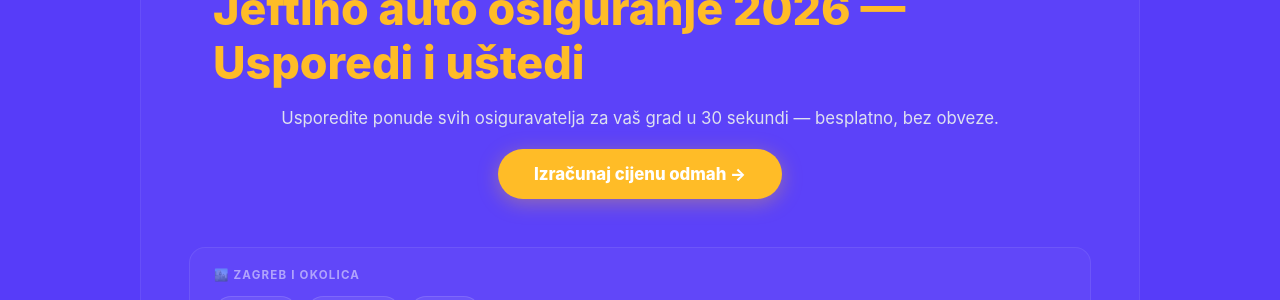
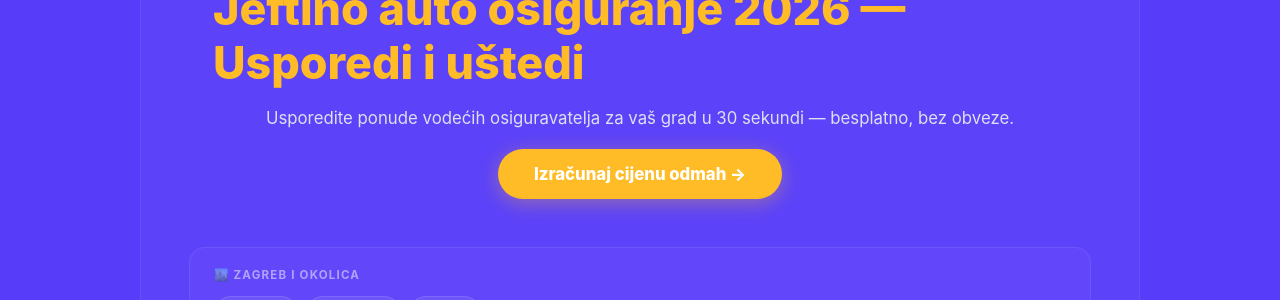
Before and after one commit to Filip-Gale/OsigurajHR, a Jekyll site: the page built from auto-osiguranje/index.md, in a window 1280 px wide. Shown: the part 206-506 px from the top of the page. Built offline with Jekyll 4.4.1, drawn with Linux system fonts in a browser that asks for light colours.

Commit message:
Fix: centriraj h1, zamijeni 'svih' s 'vodećih' u podnaslovu
Co-Authored-By: Claude Sonnet 4.6 <noreply@anthropic.com>

```diff
--- a/auto-osiguranje/index.md
+++ b/auto-osiguranje/index.md
@@ -7,7 +7,7 @@ permalink: /auto-osiguranje/
 
 <div class="ao-hero">
 <h1 class="ao-hero-title">Jeftino auto osiguranje 2026 — Usporedi i uštedi</h1>
-<p class="ao-hero-sub">Usporedite ponude svih osiguravatelja za vaš grad u 30 sekundi — besplatno, bez obveze.</p>
+<p class="ao-hero-sub">Usporedite ponude vodećih osiguravatelja za vaš grad u 30 sekundi — besplatno, bez obveze.</p>
 <a href="/izracunaj-cijenu/" class="ao-cta-btn">Izračunaj cijenu odmah →</a>
 </div>
 
@@ -126,6 +126,7 @@ permalink: /auto-osiguranje/
     margin-bottom: 12px;
     line-height: 1.15;
     pointer-events: all;
+    text-align: center;
 }
 .ao-hero-sub {
     color: rgba(255,255,255,0.7);
```
